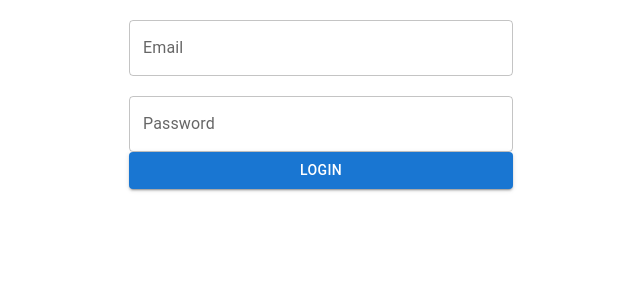
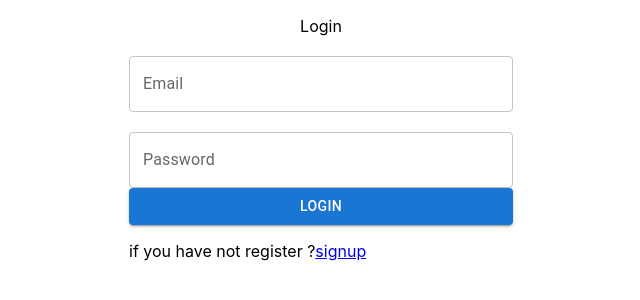
Before and after one commit to sachinrao-dev/inhelp-front-end, a React (Create React App) app: page /login in a window 1280 px wide. Shown: the top 300 px of the page, without its empty margins (319-959 px from the left). Built offline with nearby package versions, Linux system fonts and the light colour scheme.

Commit message:
implement in sign up validation

```diff
--- a/src/Components/Login.js
+++ b/src/Components/Login.js
@@ -1,5 +1,5 @@
 import React, { useState } from "react";
-import { useNavigate } from "react-router-dom";
+import { Link, useNavigate } from "react-router-dom";
 import { TextField, Button } from "@mui/material";
 import useStyle from "../Style/LoginStyle";
 
@@ -31,6 +31,7 @@ function Login() {
   };
   return (
     <div className={classes.loginContainer}>
+      <p>Login</p>
       <div className={classes.container}>
         <TextField
           id="outlined-basic"
@@ -50,6 +51,10 @@ function Login() {
         <Button variant="contained" onClick={() => LoginHandler()}>
           Login
         </Button>
+        <div style={{ display: "flex", alignItems: "center" }}>
+          <p>if you have not register ?</p>
+          <Link to="/">signup</Link>
+        </div>
       </div>
     </div>
   );
--- a/src/Components/SignUp.js
+++ b/src/Components/SignUp.js
@@ -1,5 +1,5 @@
 import React, { useState } from "react";
-import { useNavigate } from "react-router-dom";
+import { Link, useNavigate } from "react-router-dom";
 import { TextField, Button } from "@mui/material";
 import useStyle from "../Style/LoginStyle";
 
@@ -26,13 +26,8 @@ function SignUp() {
       navigate("/login");
       console.log(result);
     } else {
-      console.log(result, "sign up log here");
+      console.log(result);
     }
-    // if (result.) {
-    //   navigate("/login");
-    // } else {
-    //   console.log(result.response);
-    // }
   };
   return (
     <div className={classes.loginContainer}>
@@ -55,6 +50,12 @@ function SignUp() {
         <Button variant="contained" onClick={() => SignUpHandler()}>
           Sign Up
         </Button>
+        <div
+          style={{ display: "flex", alignItems: "center" }}
+        >
+          <p>Already have an account ?  </p>
+          <Link to="/login">login</Link>
+        </div>
       </div>
     </div>
   );
```
